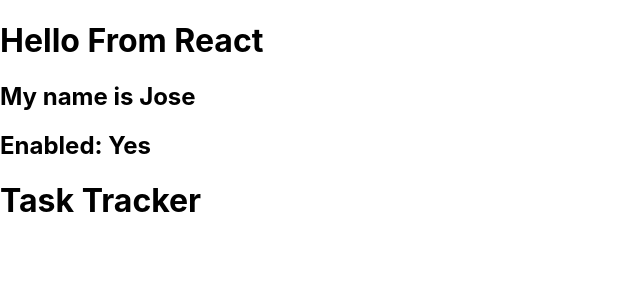
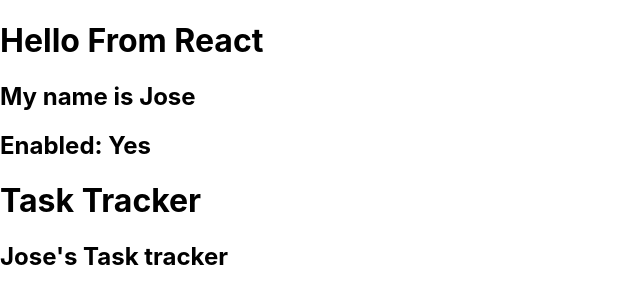
Before and after one commit to soyjoseroberto/react-task-tracker, a React (Create React App) app: page / in a window 1280 px wide. Shown: the top 304 px of the page, without its empty margins (0-640 px from the left). Built offline with nearby package versions, Linux system fonts and the light colour scheme.

Commit message:
PropTypes added for type safety.

```diff
--- a/src/App.js
+++ b/src/App.js
@@ -14,4 +14,6 @@
   );
 }
 
+
+
 export default App;
--- a/src/components/Header.js
+++ b/src/components/Header.js
@@ -1,13 +1,24 @@
 
 // Not needed anymore, just going to comment it out for now
 // import React from 'react'
+import PropTypes from 'prop-types' // Type impt to use extension to generate this line
 
-const Header = () => {
+
+const Header = ({title}) => {
     return (
         <header>
             <h1>Task Tracker</h1>
+            <h2>{ title }</h2>
         </header>
      )
 }
 
+Header.defaultProps = {
+    title: 'Jose\'s Task tracker'
+}
+
+Header.propTypes = {
+    title: PropTypes.string.isRequired
+}
+
 export default Header
```
